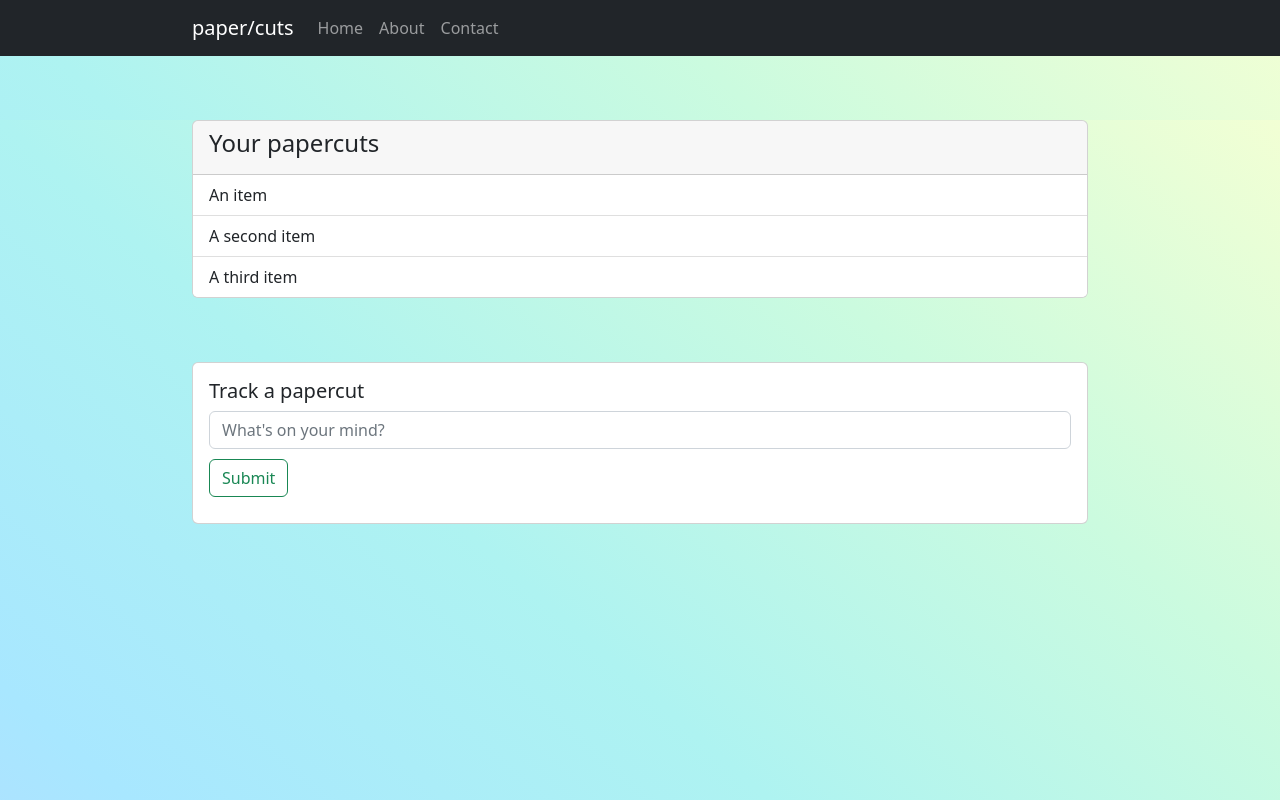
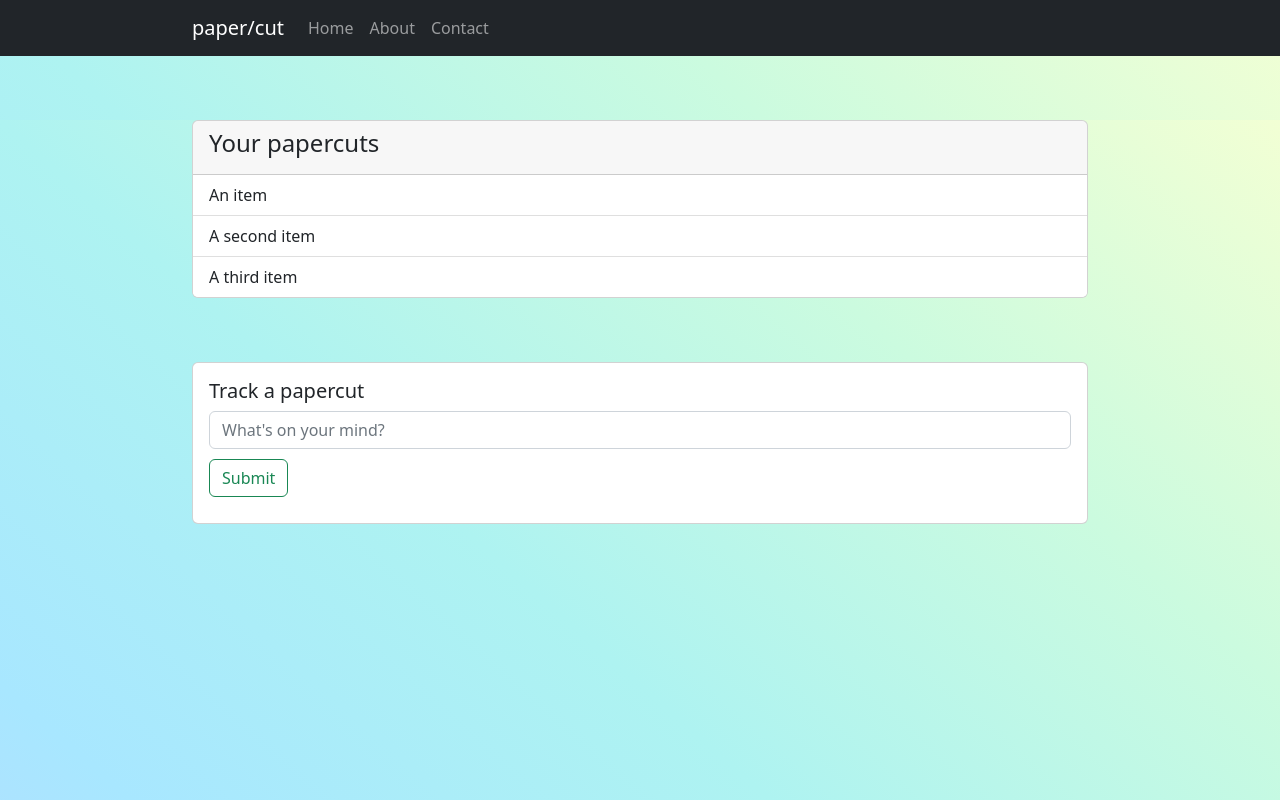
Before and after one commit to colebeezley/papercuts-todo-app, a React (Create React App) app: page / in a window 1280 px wide. Shown: the top 800 px of the page. Built offline with nearby package versions, Linux system fonts and the light colour scheme.

Commit message:
updated details

```diff
--- a/public/index.html
+++ b/public/index.html
@@ -7,7 +7,7 @@
     <meta name="theme-color" content="#000000" />
     <meta
       name="description"
-      content="Web site created using create-react-app"
+      content="A simple motiviational todo list site"
     />
     <link rel="apple-touch-icon" href="%PUBLIC_URL%/logo192.png" />
     <!--
@@ -24,7 +24,7 @@
       work correctly both with client-side routing and a non-root public URL.
       Learn how to configure a non-root public URL by running `npm run build`.
     -->
-    <title>React App</title>
+    <title>paper/cut</title>
   </head>
   <body>
     <noscript>You need to enable JavaScript to run this app.</noscript>
--- a/src/App.js
+++ b/src/App.js
@@ -4,15 +4,15 @@ function App() {
   return (
     <>
       <nav class="navbar navbar-dark bg-dark navbar-expand-md">
-        <a href="#" class="navbar-brand">paper/cuts</a>
+        <a href="#" class="navbar-brand">paper/cut</a>
         <button class="navbar-toggler" data-bs-toggle="collapse" data-bs-target="#navbar">
           <span class="navbar-toggler-icon"></span>
         </button>
         <div class="navbar-collapse collapse" id="navbar">
           <ul class="navbar-nav">
             <li class="nav-item"><a href="#" class="nav-link">Home</a></li>
-            <li class="nav-item"><a href="#" class="nav-link">About</a></li>
-            <li class="nav-item"><a href="#" class="nav-link">Contact</a></li>
+            <li class="nav-item"><a href="#about" class="nav-link">About</a></li>
+            <li class="nav-item"><a href="#contact" class="nav-link">Contact</a></li>
           </ul>
         </div>
       </nav>
```
Also changed, not shown: 1 other file (tests, documents, lock files or other folders).
